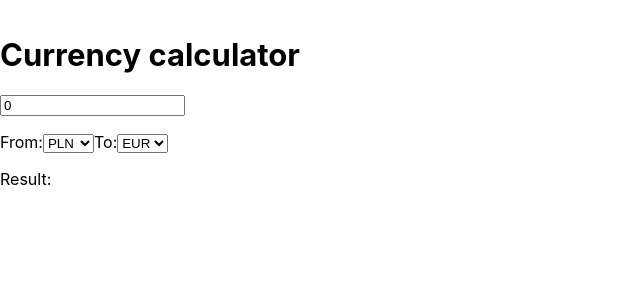
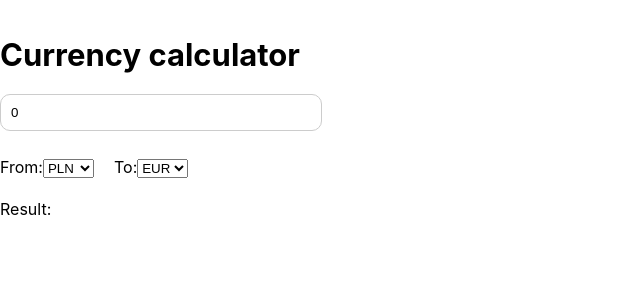
Before and after one commit to greedyChicken/currency-calculator-react, a React (Create React App) app: page / in a window 1280 px wide. Shown: the top 300 px of the page, without its empty margins (0-640 px from the left). Built offline with nearby package versions, Linux system fonts and the light colour scheme.

Commit message:
add Footer component, refactoring

```diff
--- a/src/App.js
+++ b/src/App.js
@@ -1,5 +1,6 @@
+import Header from "./Header";
 import Form from "./Form";
-import Header from "./Header";
+import Footer from "./Footer";
 
 function App() {
   return (
@@ -38,9 +39,10 @@ function App() {
         </p>
       </form> */}
       <Form />
-      <p class="footer">
-        Result: <strong class="js-result"></strong>
-      </p>
+      {/* <p class="footer"> */}
+      {/* Result: <strong class="js-result"></strong> */}
+      {/* </p> */}
+      <Footer />
     </main>
   );
 }
--- /dev/null
+++ b/src/Footer/index.js
@@ -0,0 +1,11 @@
+import "./style.css";
+
+const Footer = ({ result }) => {
+  return (
+    <p class="footer">
+      Result: <strong>{result}</strong>
+    </p>
+  );
+};
+
+export default Footer;
--- /dev/null
+++ b/src/Footer/style.css
@@ -0,0 +1,3 @@
+.footer {
+    padding: 5px 0 20px;
+}
--- a/src/Form/index.js
+++ b/src/Form/index.js
@@ -1,4 +1,5 @@
 import { useState } from "react";
+import "./style.css";
 
 const Form = () => {
   const [amountToConvert, setAmountToConvert] = useState(0);
--- a/src/Form/style.css
+++ b/src/Form/style.css
@@ -0,0 +1,12 @@
+.form__input {
+    border: 1px solid #ccc;
+    border-radius: 10px;
+    padding: 10px;
+    max-width: 300px;
+    width: 100%;
+}
+
+.selectCurrency {
+    display: inline-block;
+    margin: 10px 20px 0 0;
+}
```
